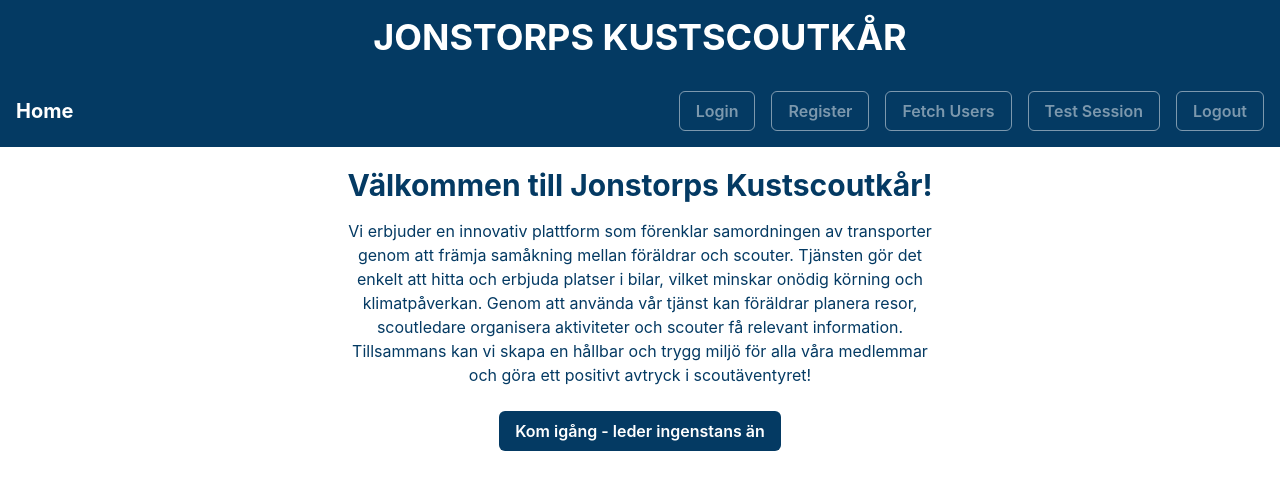
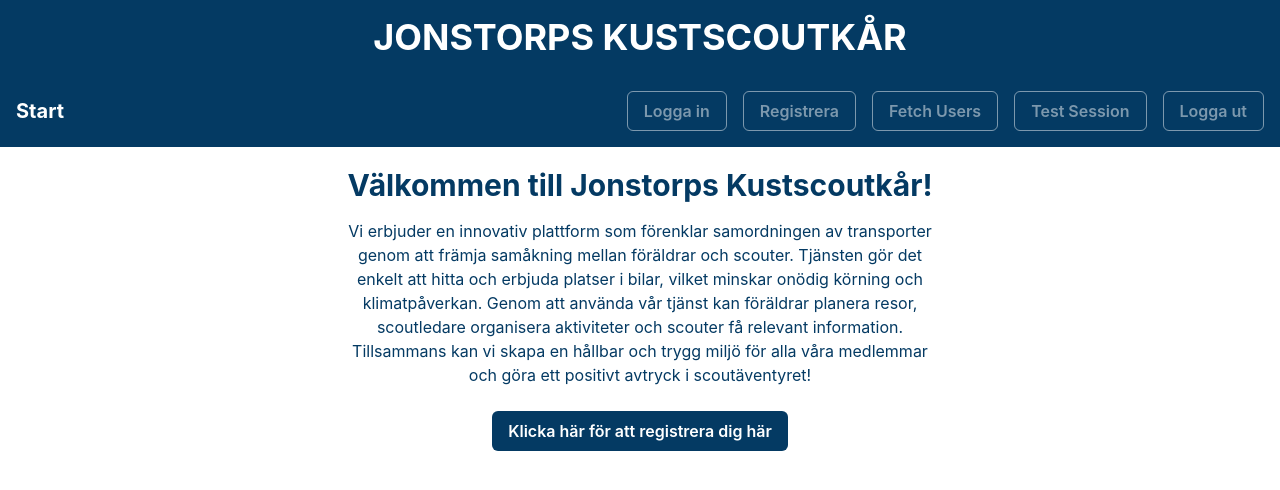
Before and after one commit to sczcz/carpool-app, a React (Create React App) app in the folder scout-app/: page / in a window 1280 px wide. Shown: the top 490 px of the page. Built offline with nearby package versions, Linux system fonts and the light colour scheme.

Commit message:
Language fix

```diff
--- a/scout-app/src/components/Home.js
+++ b/scout-app/src/components/Home.js
@@ -1,5 +1,6 @@
 import React from 'react';
 import { Box, Heading, Text, Button } from '@chakra-ui/react';
+import { Link } from 'react-router-dom'; // Importera Link från React Router
 
 const Home = () => {
     return (
@@ -10,8 +11,8 @@ const Home = () => {
             <Text fontSize="md" mb={6} color="brand.500" maxW="600px" mx="auto">
                 Vi erbjuder en innovativ plattform som förenklar samordningen av transporter genom att främja samåkning mellan föräldrar och scouter. Tjänsten gör det enkelt att hitta och erbjuda platser i bilar, vilket minskar onödig körning och klimatpåverkan. Genom att använda vår tjänst kan föräldrar planera resor, scoutledare organisera aktiviteter och scouter få relevant information. Tillsammans kan vi skapa en hållbar och trygg miljö för alla våra medlemmar och göra ett positivt avtryck i scoutäventyret!
             </Text>
-            <Button colorScheme="brand" size="md">
-                Kom igång - leder ingenstans än
+            <Button as={Link} to="/register" colorScheme="brand" size="md">
+                Klicka här för att registrera dig här
             </Button>
         </Box>
     );
--- a/scout-app/src/components/Navbar.js
+++ b/scout-app/src/components/Navbar.js
@@ -24,7 +24,7 @@ const Navbar = () => {
     <Box as="nav" bg="brand.500" color="white" p={4}>
       <Flex alignItems="center">
         <Text fontSize="xl" fontWeight="bold" color="white">
-          <Link to="/">Home</Link>
+          <Link to="/">Start</Link>
         </Text>
         <Spacer />
 
@@ -40,11 +40,11 @@ const Navbar = () => {
 
         {/* Desktop Buttons */}
         <Flex gap={4} display={{ base: 'none', md: 'flex' }}>
-          <Button as={Link} to="/login" variant="outline" colorScheme="whiteAlpha">Login</Button>
-          <Button as={Link} to="/register" variant="outline" colorScheme="whiteAlpha">Register</Button>
+          <Button as={Link} to="/login" variant="outline" colorScheme="whiteAlpha">Logga in</Button>
+          <Button as={Link} to="/register" variant="outline" colorScheme="whiteAlpha">Registrera</Button>
           <Button as={Link} to="/FetchUsers" variant="outline" colorScheme="whiteAlpha">Fetch Users</Button>
           <Button as={Link} to="/TestSession" variant="outline" colorScheme="whiteAlpha">Test Session</Button>
-          <Button as={Link} to="/logout" variant="outline" colorScheme="whiteAlpha">Logout</Button>
+          <Button as={Link} to="/logout" variant="outline" colorScheme="whiteAlpha">Logga ut</Button>
         </Flex>
       </Flex>
 
@@ -54,17 +54,17 @@ const Navbar = () => {
         <DrawerContent>
           <DrawerHeader>
             <Flex justifyContent="space-between">
-              <Text fontSize="xl" fontWeight="bold">Menu</Text>
+              <Text fontSize="xl" fontWeight="bold">Meny</Text>
               <CloseButton onClick={onClose} />
             </Flex>
           </DrawerHeader>
           <DrawerBody>
             <Flex direction="column" gap={4}>
-              <Button as={Link} to="/login" variant="outline" colorScheme="brand" onClick={onClose}>Login</Button>
-              <Button as={Link} to="/register" variant="outline" colorScheme="brand" onClick={onClose}>Register</Button>
+              <Button as={Link} to="/login" variant="outline" colorScheme="brand" onClick={onClose}>Logga in</Button>
+              <Button as={Link} to="/register" variant="outline" colorScheme="brand" onClick={onClose}>Registrera</Button>
               <Button as={Link} to="/FetchUsers" variant="outline" colorScheme="brand" onClick={onClose}>Fetch Users</Button>
               <Button as={Link} to="/TestSession" variant="outline" colorScheme="brand" onClick={onClose}>Test Session</Button>
-              <Button as={Link} to="/logout" variant="outline" colorScheme="brand" onClick={onClose}>Logout</Button>
+              <Button as={Link} to="/logout" variant="outline" colorScheme="brand" onClick={onClose}>Logga ut</Button>
             </Flex>
           </DrawerBody>
         </DrawerContent>
```
